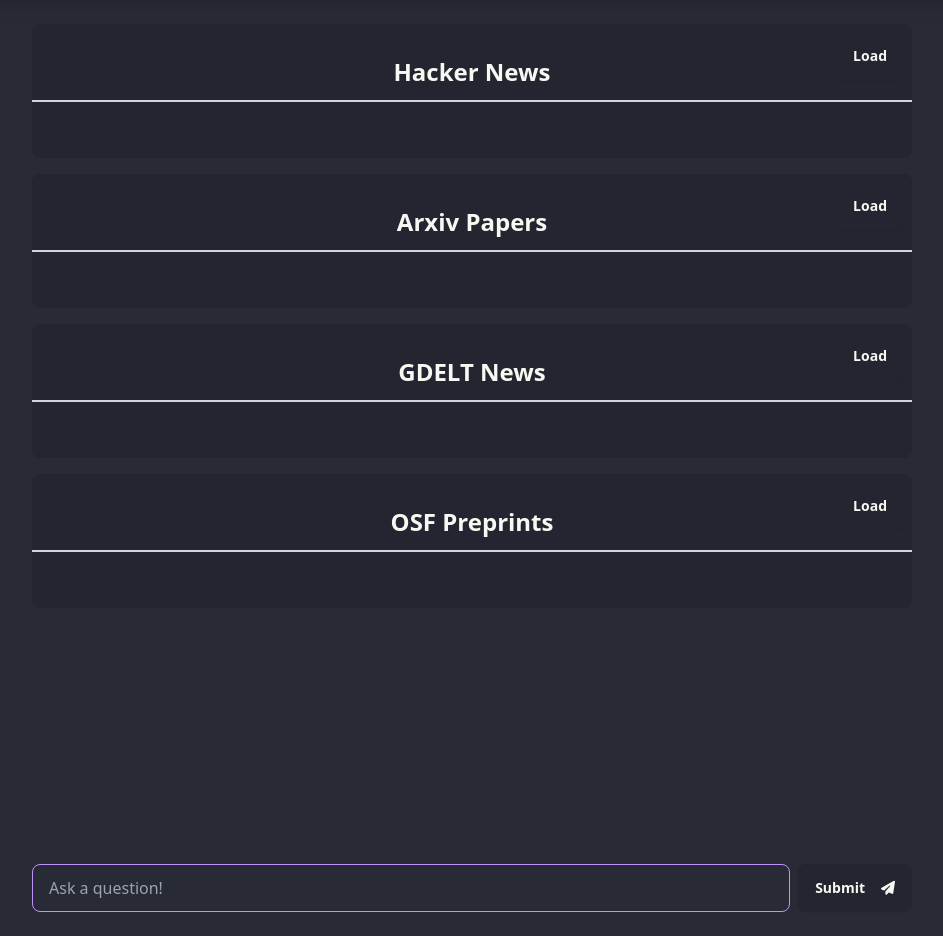
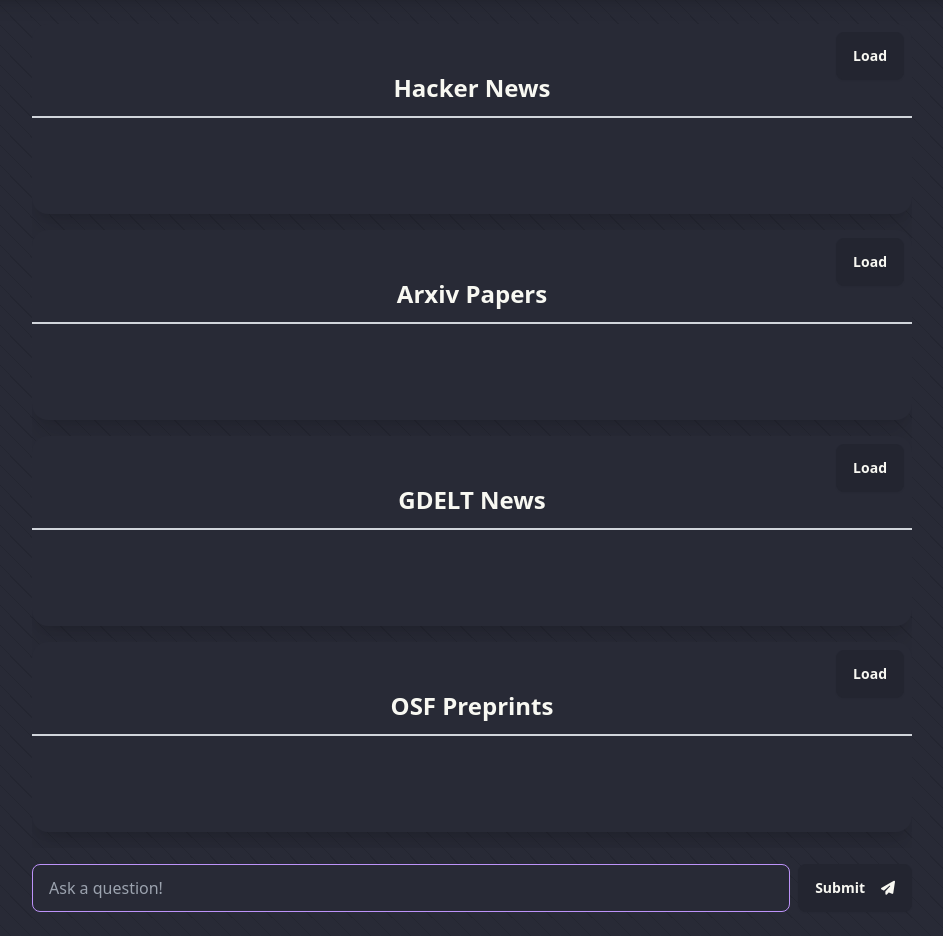
Before and after one commit to francisgreenleaf/Reader, a Flask app: page / in a window 1280 px wide. Shown: the part 64-1000 px from the top of the page, without its empty margins (168-1111 px from the left). Run offline with Flask 3, Linux system fonts and the light colour scheme; style sheets or scripts are compiled from the project's sources; some libraries are stand-ins or nearby versions.

Commit message:
add bg + confort fix

```diff
--- a/static/news.js
+++ b/static/news.js
@@ -9,7 +9,7 @@ const writeSectionToChat = (title, loadFunction) => {
 
     // Create a wrapper for the section
     const sectionWrapper = document.createElement('div');
-    sectionWrapper.className = 'section-wrapper my-4 py-2 rounded-lg bg-base-200 relative';
+    sectionWrapper.className = 'card bg-base-100 shadow-xl my-4 py-2 relative';
 
     // Add the title element
     const titleElement = `
--- a/static/styles.css
+++ b/static/styles.css
@@ -1,6 +1,22 @@
 @tailwind base;
 @tailwind components;
 @tailwind utilities;
+
+@supports not (color: oklch(0% 0 0)) {
+    :root {
+        color-scheme:light;
+        --fallback-b1: #ffffff;
+        --fallback-b2: #e5e6e6;
+    }
+
+    @media(prefers-color-scheme: dark) {
+        :root {
+            color-scheme:dark;
+            --fallback-b1: #3a424a;
+            --fallback-b2: #191e24;
+        }
+    }
+}
 
 /* Fix list Issues */
 @layer base {
@@ -58,3 +74,13 @@
     margin-top: 1em;
     margin-bottom: .5em;
 }
+
+.bg-lines {
+    background-image: repeating-linear-gradient(
+        45deg,
+        var(--fallback-b1,oklch(var(--b1))),
+        var(--fallback-b1,oklch(var(--b1))) 13px,
+        var(--fallback-b2,oklch(var(--b2))) 13px,
+        var(--fallback-b2,oklch(var(--b2))) 14px);
+    background-size: 40px 40px;
+}
--- a/templates/base.html
+++ b/templates/base.html
@@ -18,7 +18,7 @@
     <script src="https://unpkg.com/showdown/dist/showdown.min.js"></script>
 </head>
 
-<body>
+<body class="bg-lines">
     <!-- Include the Navbar -->
     {% include 'navbar.html' %}
 
@@ -35,6 +35,14 @@
             </form>
             <h3 class="text-lg font-bold">Settings</h3>
             <div class="py-4">
+
+                <!-- OpenAI API Key Input -->
+                <label for="apiKeyInput" class="block text-sm font-medium mb-2">OpenAI API Key:</label>
+                <div class="flex space-x-2 mb-4">
+                    <input type="password" id="apiKeyInput" class="input input-bordered flex-grow" placeholder="Enter OpenAI API Key">
+                    <button id="saveApiKeyButton" class="btn">Save</button>
+                </div>
+
                 <!-- Model Selection -->
                 <label for="modelSelect" class="block text-sm font-medium mb-2">Select Model:</label>
                 <select id="modelSelect" class="select select-bordered w-full mb-4">
@@ -48,13 +56,6 @@
                 <select id="themeSelect" class="select select-bordered w-full mb-4">
                     <!-- The options will be generated by JavaScript -->
                 </select>
-
-                <!-- OpenAI API Key Input -->
-                <label for="apiKeyInput" class="block text-sm font-medium mb-2">OpenAI API Key:</label>
-                <div class="flex space-x-2 mb-4">
-                    <input type="password" id="apiKeyInput" class="input input-bordered flex-grow" placeholder="Enter OpenAI API Key">
-                    <button id="saveApiKeyButton" class="btn">Save</button>
-                </div>
 
             </div>
         </div>
--- a/templates/index.html
+++ b/templates/index.html
@@ -10,7 +10,7 @@
         </div>
 
         <!-- Submit Section at the bottom -->
-        <div class="submit-section mt-4">
+        <div class="submit-section">
             <div class="flex items-center space-x-2">
                 <input type="text" id="queryInput" placeholder="Ask a question!"
                     class="flex-grow input input-bordered input-secondary w-full" onkeydown="handleKeyDown(event, queryArticle)">
@@ -21,7 +21,7 @@
         </div>
     </div>
 
-    <div id="queryLoading" class="hidden flex justify-center items-center mt-4">
+    <div id="queryLoading" class="hidden flex justify-center items-center">
         <svg class="animate-spin h-5 w-5 mr-3" viewBox="0 0 24 24">
             <circle class="opacity-25" cx="12" cy="12" r="10" stroke="currentColor" stroke-width="4"></circle>
             <path class="opacity-75" fill="currentColor" d="M4 12a8 8 0 018-8V0C5.373 0 0 5.373 0 12h4z"></path>
```
